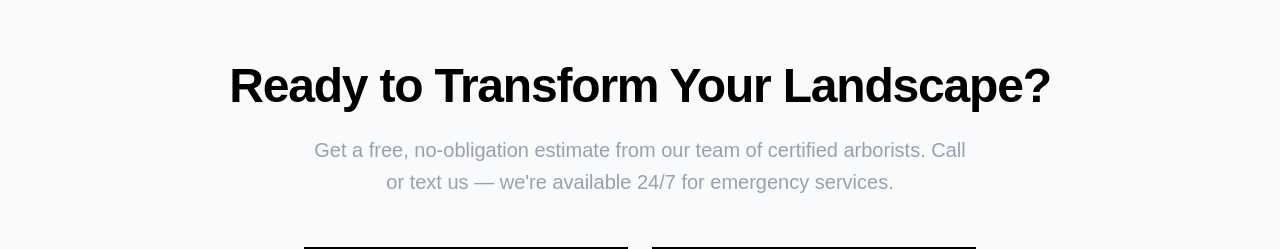
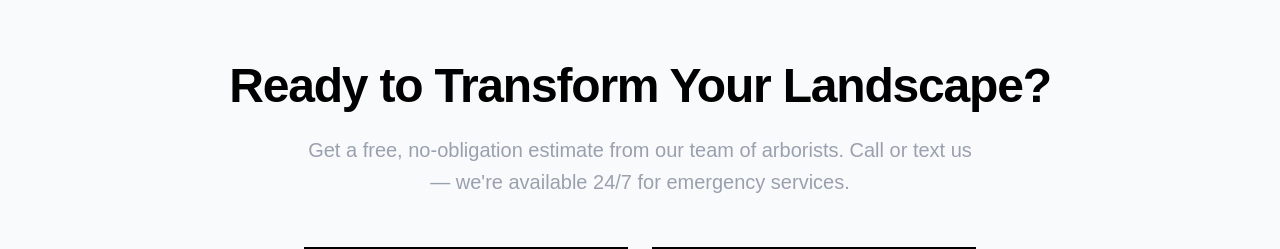
Before and after one commit to Nom-nom-hub/treeservices, a Next.js app: page /themes/bw in a window 1280 px wide. Shown: the part 4200-4449 px from the top of the page. Built offline with nearby package versions, Linux system fonts and the light colour scheme; no server answers.

Commit message:
Remove 'certified' from 'certified arborists' in dark and BW themes

```diff
--- a/app/themes/bw/page.tsx
+++ b/app/themes/bw/page.tsx
@@ -179,7 +179,7 @@ export default function BlackWhiteTheme() {
         <section id="contact" className="py-20 px-4 bg-gray-50">
           <div className="max-w-4xl mx-auto text-center reveal">
             <h2 className="text-4xl md:text-5xl font-black text-black mb-6 tracking-tight">Ready to Transform Your Landscape?</h2>
-            <p className="text-xl text-gray-400 mb-12 leading-relaxed max-w-2xl mx-auto font-light">Get a free, no-obligation estimate from our team of certified arborists. Call or text us — we&apos;re available 24/7 for emergency services.</p>
+            <p className="text-xl text-gray-400 mb-12 leading-relaxed max-w-2xl mx-auto font-light">Get a free, no-obligation estimate from our team of arborists. Call or text us — we&apos;re available 24/7 for emergency services.</p>
             <div className="grid md:grid-cols-2 gap-6 max-w-2xl mx-auto">
               <a href="tel:2399440073" className="group bg-white border-2 border-black p-8 hover:shadow-2xl hover:shadow-black/10 transition-all hover:-translate-y-1">
                 <div className="w-16 h-16 bg-black flex items-center justify-center mx-auto mb-4 group-hover:bg-gray-800 group-hover:scale-110 transition-all"><Phone className="w-8 h-8 text-white" /></div>
--- a/app/themes/dark/page.tsx
+++ b/app/themes/dark/page.tsx
@@ -173,7 +173,7 @@ export default function Home() {
         <section id="contact" className="py-20 px-4 bg-gradient-to-b from-gray-950 to-black">
           <div className="max-w-4xl mx-auto text-center reveal">
             <h2 className="text-4xl md:text-5xl font-bold text-white mb-6">Ready to Transform Your Landscape?</h2>
-            <p className="text-xl text-gray-300 mb-12 leading-relaxed max-w-2xl mx-auto">Get a free, no-obligation estimate from our team of certified arborists. Call or text us — we&apos;re available 24/7 for emergency services.</p>
+            <p className="text-xl text-gray-300 mb-12 leading-relaxed max-w-2xl mx-auto">Get a free, no-obligation estimate from our team of arborists. Call or text us — we&apos;re available 24/7 for emergency services.</p>
             <div className="grid md:grid-cols-2 gap-6 max-w-2xl mx-auto">
               <a href="tel:2399440073" className="group bg-gray-900 border border-green-600/30 rounded-2xl p-8 hover:shadow-xl hover:shadow-green-600/20 hover:border-green-500 transition-all hover:-translate-y-1">
                 <div className="w-16 h-16 bg-green-600/20 rounded-2xl flex items-center justify-center mx-auto mb-4 group-hover:bg-green-600/30 group-hover:scale-110 transition-all"><Phone className="w-8 h-8 text-green-500" /></div>
```
